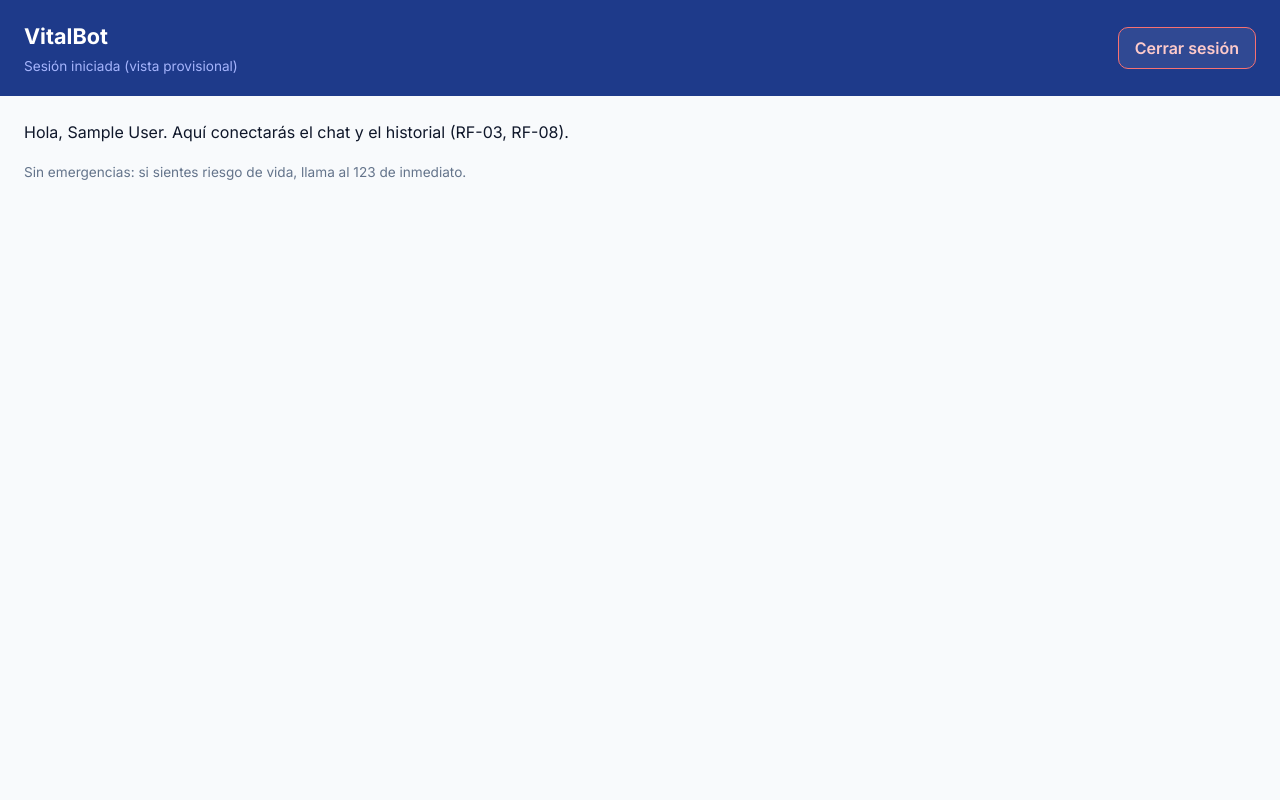
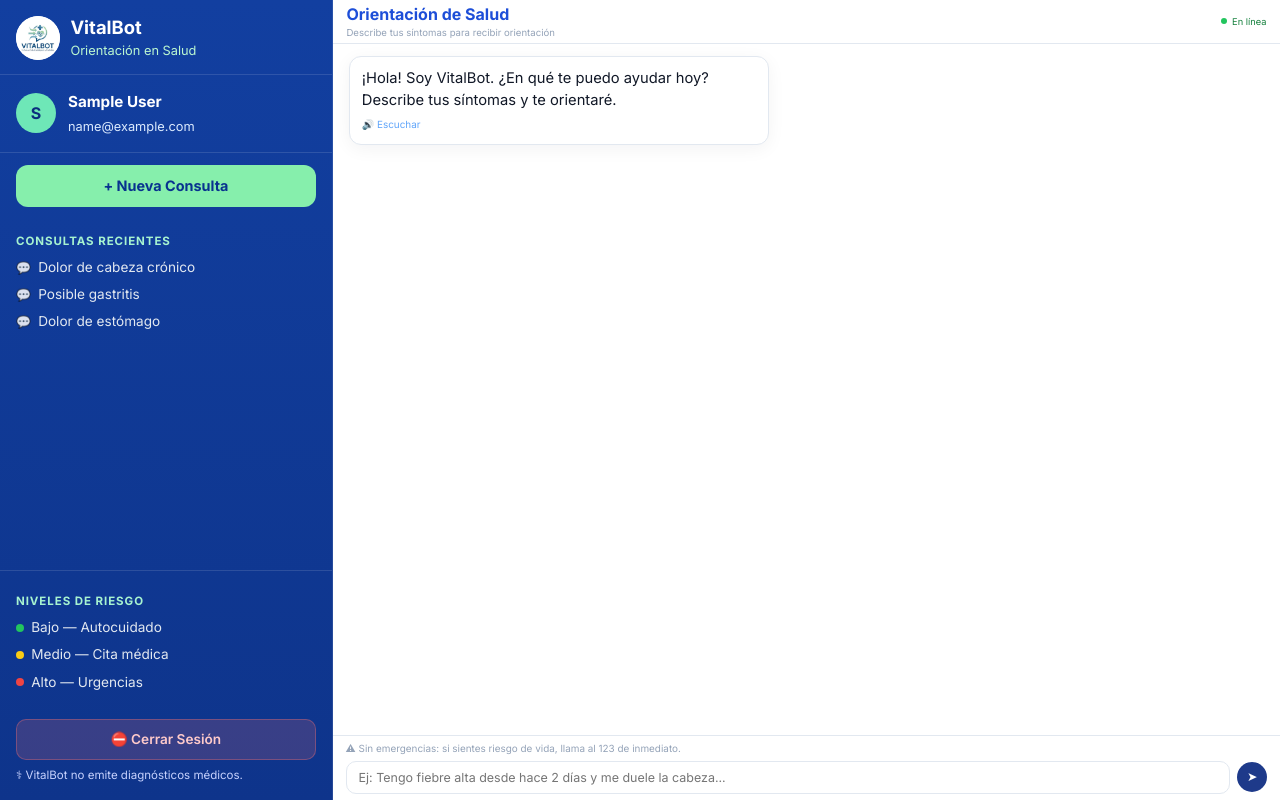
Before and after one commit to andreaalpo/VitalBot, a React (Vite) app in the folder vitalbot-frontend/: page /inicio in a window 1280 px wide. Built offline with nearby package versions, Linux system fonts and the light colour scheme; sample sign-in values are in the browser's storage.

Commit message:
Add landing page

```diff
--- a/vitalbot-frontend/src/components/LoginForm.jsx
+++ b/vitalbot-frontend/src/components/LoginForm.jsx
@@ -1,10 +1,22 @@
 import { useState } from 'react'
-import { Link } from 'react-router-dom'
+import { Link, useNavigate } from 'react-router-dom'
 import styles from './AuthForms.module.css'
 
 const EMAIL_RE = /^[^\s@]+@[^\s@]+\.[^\s@]+$/
+const MOCK_USERS_KEY = 'vitalbot_mock_users'
+
+function readMockUsers() {
+  try {
+    const data = localStorage.getItem(MOCK_USERS_KEY)
+    const users = JSON.parse(data || '[]')
+    return Array.isArray(users) ? users : []
+  } catch {
+    return []
+  }
+}
 
 export default function LoginForm() {
+  const navigate = useNavigate()
   const [email, setEmail] = useState('')
   const [password, setPassword] = useState('')
   const [fieldError, setFieldError] = useState('')
@@ -29,6 +41,35 @@ export default function LoginForm() {
   function handleSubmit(e) {
     e.preventDefault()
     if (!validate()) return
+
+    const emailNormalized = email.trim().toLowerCase()
+    const users = readMockUsers()
+    const matchedUser = users.find(
+      (user) =>
+        user.email?.toLowerCase() === emailNormalized && user.password === password,
+    )
+
+    // Si no hay usuarios registrados aún, permitimos acceso para seguir
+    // construyendo el frontend sin backend.
+    if (users.length > 0 && !matchedUser) {
+      setFieldError('Credenciales inválidas. Verifica correo y contraseña.')
+      return
+    }
+
+    const userName =
+      matchedUser?.name ||
+      emailNormalized.split('@')[0].replace(/\./g, ' ').trim() ||
+      'Usuario'
+
+    sessionStorage.setItem('vitalbot_token', `mock-token-${Date.now()}`)
+    sessionStorage.setItem(
+      'vitalbot_user',
+      JSON.stringify({
+        name: userName,
+        email: emailNormalized,
+      }),
+    )
+    navigate('/inicio', { replace: true })
   }
 
   return (
--- a/vitalbot-frontend/src/pages/InicioPage.jsx
+++ b/vitalbot-frontend/src/pages/InicioPage.jsx
@@ -18,26 +18,116 @@ export default function InicioPage() {
     navigate('/', { replace: true })
   }
 
+  const displayName = user?.name || 'Esteban'
+  const displayEmail = user?.email || 'prueba@example.com'
+  const avatarLetter = displayName.charAt(0).toUpperCase()
+
   return (
     <div className={styles.page}>
-      <header className={styles.header}>
-        <div>
-          <h1 className={styles.title}>VitalBot</h1>
-          <p className={styles.sub}>Sesión iniciada (vista provisional)</p>
-        </div>
+      <aside className={styles.sidebar}>
+        <section className={styles.brandBlock}>
+          <div className={styles.brandRow}>
+            <img
+              src="/logo-vitalbot.png"
+              alt="VitalBot"
+              className={styles.logo}
+              width={44}
+              height={44}
+            />
+            <div>
+              <h2 className={styles.brandTitle}>VitalBot</h2>
+              <p className={styles.brandSub}>Orientación en Salud</p>
+            </div>
+          </div>
+        </section>
+
+        <section className={styles.userBlock}>
+          <div className={styles.avatar}>{avatarLetter}</div>
+          <div>
+            <p className={styles.userName}>{displayName}</p>
+            <p className={styles.userEmail}>{displayEmail}</p>
+          </div>
+        </section>
+
+        <button type="button" className={styles.newConsult}>
+          + Nueva Consulta
+        </button>
+
+        <section className={styles.recent}>
+          <h3 className={styles.sideHeading}>CONSULTAS RECIENTES</h3>
+          <ul className={styles.recentList}>
+            <li>Dolor de cabeza crónico</li>
+            <li>Posible gastritis</li>
+            <li>Dolor de estómago</li>
+          </ul>
+        </section>
+
+        <section className={styles.risk}>
+          <h3 className={styles.sideHeading}>NIVELES DE RIESGO</h3>
+          <ul className={styles.riskList}>
+            <li>
+              <span className={`${styles.riskDot} ${styles.low}`} /> Bajo —
+              Autocuidado
+            </li>
+            <li>
+              <span className={`${styles.riskDot} ${styles.medium}`} /> Medio —
+              Cita médica
+            </li>
+            <li>
+              <span className={`${styles.riskDot} ${styles.high}`} /> Alto —
+              Urgencias
+            </li>
+          </ul>
+        </section>
+
         <button type="button" className={styles.logout} onClick={logout}>
-          Cerrar sesión
+          ⛔ Cerrar Sesión
         </button>
-      </header>
-      <main className={styles.main}>
-        <p className={styles.p}>
-          {user?.name || user?.email
-            ? `Hola${user.name ? `, ${user.name}` : ''}. Aquí conectarás el chat y el historial (RF-03, RF-08).`
-            : 'Aquí conectarás el chat y el historial según el SRS.'}
+
+        <p className={styles.disclaimer}>
+          ⚕ VitalBot no emite diagnósticos médicos.
         </p>
-        <p className={styles.note}>
-          Sin emergencias: si sientes riesgo de vida, llama al 123 de inmediato.
-        </p>
+      </aside>
+
+      <main className={styles.chatArea}>
+        <header className={styles.chatHeader}>
+          <div>
+            <h1 className={styles.chatTitle}>Orientación de Salud</h1>
+            <p className={styles.chatSub}>
+              Describe tus síntomas para recibir orientación
+            </p>
+          </div>
+          <p className={styles.online}>
+            <span className={styles.onlineDot} /> En línea
+          </p>
+        </header>
+
+        <section className={styles.chatBody}>
+          <article className={styles.botBubble}>
+            <p>¡Hola! Soy VitalBot. ¿En qué te puedo ayudar hoy?</p>
+            <p>Describe tus síntomas y te orientaré.</p>
+            <button type="button" className={styles.listen}>
+              🔊 Escuchar
+            </button>
+          </article>
+        </section>
+
+        <footer className={styles.chatFooter}>
+          <p className={styles.warning}>
+            ⚠ Sin emergencias: si sientes riesgo de vida, llama al 123 de
+            inmediato.
+          </p>
+          <div className={styles.inputRow}>
+            <input
+              type="text"
+              placeholder="Ej: Tengo fiebre alta desde hace 2 días y me duele la cabeza..."
+              readOnly
+            />
+            <button type="button" className={styles.sendBtn}>
+              ➤
+            </button>
+          </div>
+        </footer>
       </main>
     </div>
   )
--- a/vitalbot-frontend/src/pages/InicioPage.module.css
+++ b/vitalbot-frontend/src/pages/InicioPage.module.css
@@ -1,55 +1,311 @@
 .page {
   min-height: 100vh;
-  background: #f8fafc;
-  color: var(--vb-text);
+  display: grid;
+  grid-template-columns: minmax(280px, 26vw) 1fr;
+  background: #ffffff;
+  color: #0f172a;
 }
 
-.header {
+.sidebar {
+  background: linear-gradient(180deg, #123fa0 0%, #0e348b 100%);
+  color: #fff;
+  display: flex;
+  flex-direction: column;
+  border-right: 1px solid rgba(255, 255, 255, 0.1);
+}
+
+.brandBlock {
+  padding: 1rem 1rem 0.85rem;
+  border-bottom: 1px solid rgba(255, 255, 255, 0.12);
+}
+
+.brandRow {
   display: flex;
   align-items: center;
-  justify-content: space-between;
-  padding: 1.25rem 1.5rem;
-  background: var(--vb-navy);
-  color: #fff;
+  gap: 0.65rem;
 }
 
-.title {
-  margin: 0;
-  font-size: 1.35rem;
+.logo {
+  border-radius: 50%;
+  background: #fff;
+  width: 44px;
+  height: 44px;
+  object-fit: contain;
+  flex-shrink: 0;
 }
 
-.sub {
+.brandTitle {
+  margin: 0;
+  font-size: 1.15rem;
+  font-weight: 700;
+  line-height: 1.2;
+}
+
+.brandSub {
+  margin: 0.15rem 0 0;
+  font-size: 0.8rem;
+  color: #bbf7d0;
+}
+
+.userBlock {
+  display: flex;
+  align-items: center;
+  gap: 0.75rem;
+  padding: 1rem;
+  border-bottom: 1px solid rgba(255, 255, 255, 0.12);
+}
+
+.avatar {
+  width: 40px;
+  height: 40px;
+  border-radius: 50%;
+  display: grid;
+  place-items: center;
+  background: #6ee7b7;
+  color: #0b2c7d;
+  font-size: 1rem;
+  font-weight: 700;
+  flex-shrink: 0;
+}
+
+.userName {
+  margin: 0;
+  font-size: 0.95rem;
+  font-weight: 700;
+}
+
+.userEmail {
   margin: 0.2rem 0 0;
+  font-size: 0.8rem;
+  color: #dbeafe;
+  word-break: break-word;
+}
+
+.newConsult {
+  margin: 0.75rem 1rem;
+  border: none;
+  border-radius: 12px;
+  background: #86efac;
+  color: #08328f;
+  font-size: 0.9rem;
+  font-weight: 700;
+  padding: 0.65rem 1rem;
+  cursor: pointer;
+}
+
+.recent {
+  padding: 0.5rem 1rem;
+}
+
+.sideHeading {
+  margin: 0.35rem 0 0.5rem;
+  font-size: 0.72rem;
+  letter-spacing: 0.08em;
+  color: #a7f3d0;
+}
+
+.recentList,
+.riskList {
+  list-style: none;
+  margin: 0;
+  padding: 0;
+  display: flex;
+  flex-direction: column;
+  gap: 0.55rem;
+}
+
+.recentList li,
+.riskList li {
   font-size: 0.85rem;
-  color: #a5b4fc;
+  color: #e2e8f0;
+  display: flex;
+  align-items: flex-start;
+  gap: 0.45rem;
+  line-height: 1.35;
+}
+
+.recentList li::before {
+  content: '💬';
+  font-size: 0.75rem;
+  opacity: 0.85;
+  flex-shrink: 0;
+  margin-top: 0.1rem;
+}
+
+.risk {
+  margin-top: auto;
+  padding: 1rem;
+  border-top: 1px solid rgba(255, 255, 255, 0.12);
+}
+
+.riskDot {
+  width: 8px;
+  height: 8px;
+  border-radius: 50%;
+  display: inline-block;
+  flex-shrink: 0;
+  margin-top: 0.35rem;
+}
+
+.low {
+  background: #22c55e;
+}
+
+.medium {
+  background: #facc15;
+}
+
+.high {
+  background: #ef4444;
 }
 
 .logout {
-  border: 1px solid #f87171;
-  background: rgba(255, 255, 255, 0.08);
+  margin: 0.75rem 1rem 0.5rem;
+  border: 1px solid rgba(248, 113, 113, 0.35);
+  background: rgba(248, 113, 113, 0.18);
   color: #fecaca;
-  padding: 0.5rem 1rem;
   border-radius: 10px;
+  padding: 0.6rem 0.85rem;
+  font-size: 0.85rem;
   font-weight: 600;
   cursor: pointer;
 }
 
 .logout:hover {
-  background: rgba(248, 113, 113, 0.2);
+  background: rgba(248, 113, 113, 0.3);
 }
 
-.main {
-  padding: 1.5rem;
-  max-width: 40rem;
+.disclaimer {
+  margin: 0 1rem 1rem;
+  font-size: 0.72rem;
+  color: #c7d2fe;
+  line-height: 1.35;
 }
 
-.p {
-  margin: 0 0 1rem;
-  line-height: 1.6;
+.chatArea {
+  display: flex;
+  flex-direction: column;
+  min-width: 0;
+  background: #fff;
 }
 
-.note {
+.chatHeader {
+  height: 44px;
+  border-bottom: 1px solid #e2e8f0;
+  display: flex;
+  align-items: center;
+  justify-content: space-between;
+  padding: 0 0.85rem;
+}
+
+.chatTitle {
   margin: 0;
-  font-size: 0.85rem;
-  color: var(--vb-muted);
+  font-size: 1rem;
+  color: #1d4ed8;
 }
+
+.chatSub {
+  margin: 0;
+  font-size: 0.6rem;
+  color: #94a3b8;
+}
+
+.online {
+  margin: 0;
+  font-size: 0.58rem;
+  color: #15803d;
+  display: flex;
+  align-items: center;
+  gap: 0.3rem;
+}
+
+.onlineDot {
+  width: 6px;
+  height: 6px;
+  border-radius: 50%;
+  background: #22c55e;
+  display: inline-block;
+}
+
+.chatBody {
+  flex: 1;
+  padding: 0.75rem 1rem;
+  overflow: auto;
+}
+
+.botBubble {
+  max-width: 420px;
+  background: #fff;
+  border: 1px solid #e2e8f0;
+  border-radius: 12px;
+  box-shadow: 0 4px 18px rgba(15, 23, 42, 0.05);
+  padding: 0.65rem 0.75rem;
+  font-size: 0.92rem;
+  color: #111827;
+}
+
+.botBubble p {
+  margin: 0;
+}
+
+.listen {
+  margin-top: 0.3rem;
+  border: none;
+  background: transparent;
+  color: #60a5fa;
+  font-size: 0.62rem;
+  padding: 0;
+  cursor: pointer;
+}
+
+.chatFooter {
+  border-top: 1px solid #e2e8f0;
+  padding: 0.3rem 0.8rem 0.4rem;
+}
+
+.warning {
+  margin: 0 0 0.3rem;
+  font-size: 0.62rem;
+  color: #94a3b8;
+}
+
+.inputRow {
+  display: flex;
+  align-items: center;
+  gap: 0.45rem;
+}
+
+.inputRow input {
+  flex: 1;
+  height: 33px;
+  border: 1px solid #e2e8f0;
+  border-radius: 10px;
+  padding: 0 0.75rem;
+  font-size: 0.78rem;
+  color: #334155;
+}
+
+.inputRow input:focus {
+  outline: 2px solid rgba(37, 99, 235, 0.22);
+}
+
+.sendBtn {
+  width: 30px;
+  height: 30px;
+  border-radius: 50%;
+  border: none;
+  background: #1e3a8a;
+  color: #fff;
+  font-size: 0.78rem;
+  cursor: pointer;
+}
+
+@media (max-width: 900px) {
+  .page {
+    grid-template-columns: 1fr;
+  }
+
+  .sidebar {
+    min-height: auto;
+  }
+}
--- a/vitalbot-frontend/vite.config.js
+++ b/vitalbot-frontend/vite.config.js
@@ -5,7 +5,6 @@ export default defineConfig({
   plugins: [react()],
   server: {
     port: 8080,
-    /** Si 8080 está ocupado, Vite usa el siguiente libre (p. ej. 8081). */
     strictPort: false,
   },
 })
```
Also changed, not shown: vitalbot-frontend/src/components/RegisterForm.jsx (+46 -0 lines).
